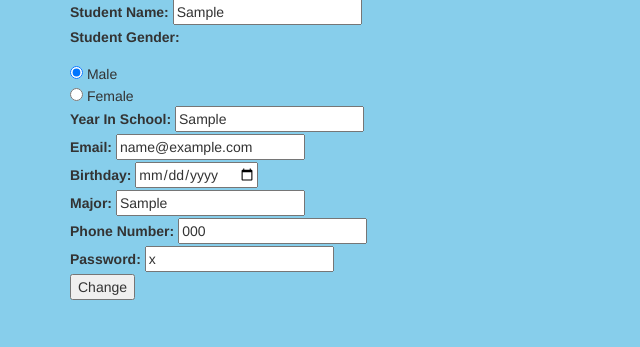
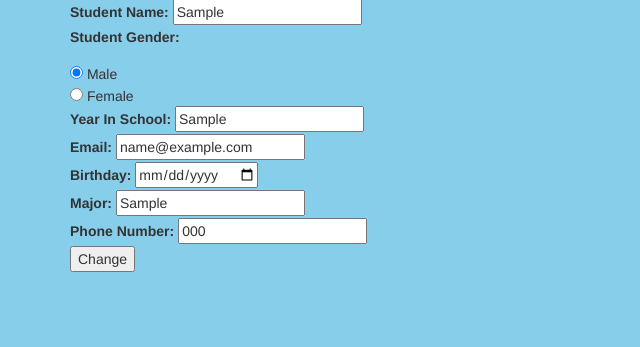
Before and after one commit to rettka30/CUS1166_StudentSystem, a Flask app: page /edit/Student/1 in a window 1280 px wide. Shown: the part 143-490 px from the top of the page, without its empty margins (0-640 px from the left). Run offline with Flask 2, Linux system fonts and the light colour scheme; a user stored in the database is signed in; tables that the repository leaves empty hold one stand-in row (values such as "Sample post"); parts of the project's set-up code (start-up, migrations or seed data) failed here and were passed over; some libraries are stand-ins or nearby versions.

Commit message:
Twenty-Eighth Edit

```diff
--- a/app.py
+++ b/app.py
@@ -205,7 +205,6 @@ def edit(type, id):
             student.birthday = str(request.form.get('student_birthday'))
             student.major = request.form.get('student_major')
             student.phone = str(request.form.get('student_phone'))
-            student.set_password(request.form.get('student_password'))
             db.session.add(student)
             db.session.commit()
             return redirect(url_for('index', type='Student', id=id))
@@ -219,7 +218,6 @@ def edit(type, id):
             professor.email = str(request.form.get('professor_email'))
             professor.birthday = str(request.form.get('professor_birthday'))
             professor.phone = str(request.form.get('professor_phone'))
-            professor.set_password(request.form.get('professor_password'))
             db.session.add(professor)
             db.session.commit()
             return redirect(url_for('index', type='Professor', id=id))
@@ -233,7 +231,6 @@ def edit(type, id):
             admin.email = str(request.form.get('admin_email'))
             admin.birthday = str(request.form.get('admin_birthday'))
             admin.phone = str(request.form.get('admin_phone'))
-            admin.set_password(request.form.get('admin_password'))
             db.session.add(admin)
             db.session.commit()
             return redirect(url_for('index', type='Administrator', id=id))
--- a/templates/admin_edit.html
+++ b/templates/admin_edit.html
@@ -28,10 +28,6 @@
       <label> Phone Number: </label>
       <input type="tel" name="admin_phone" value="{{admin.phone}}">
     </div>
-    <div>
-      <label> Password: </label>
-      <input type=text name="admin_password" value="{{admin.password_hash}}">
-    </div>
   	<button type="submit"> Change </button>
   </form>
 {% endblock %}
--- a/templates/prof_edit.html
+++ b/templates/prof_edit.html
@@ -28,10 +28,6 @@
       <label> Phone Number: </label>
       <input type="tel" name="professor_phone" value="{{professor.phone}}">
     </div>
-    <div>
-      <label> Password: </label>
-      <input type=text name="professor_password" value="{{professor.password_hash}}">
-    </div>
   	<button type="submit"> Change </button>
   </form>
 {% endblock %}
--- a/templates/student_edit.html
+++ b/templates/student_edit.html
@@ -32,10 +32,6 @@
       <label> Phone Number: </label>
       <input type="tel" name="student_phone" value={{student.phone}}>
     </div>
-    <div>
-      <label> Password: </label>
-      <input type="text" name="student_password" value={{student.password_hash}}>
-    </div>
   	<button type="submit"> Change </button>
   </form>
 {% endblock %}
```
